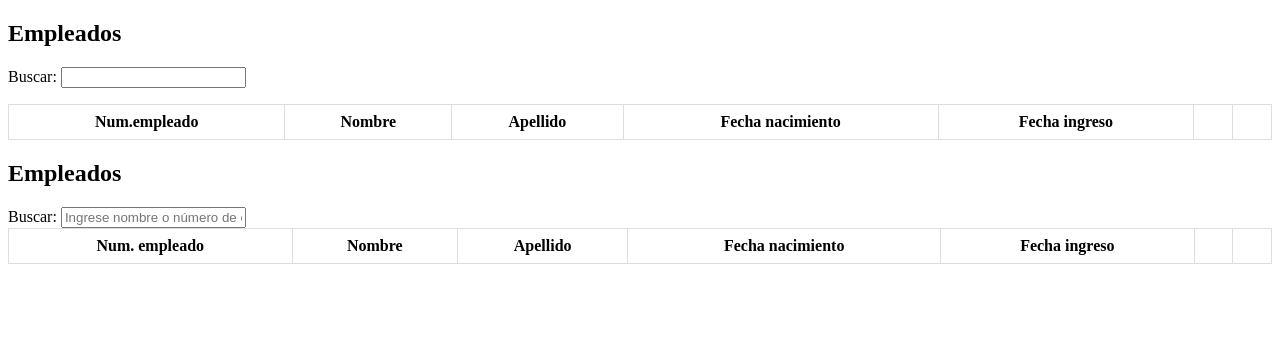
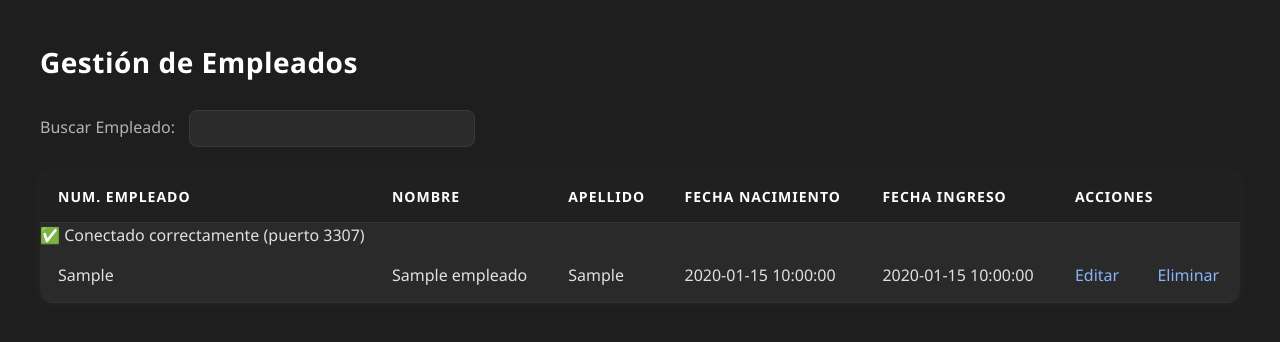
Before and after one commit to CaballeroUrrego/almacen, a PHP site: page / in a window 1280 px wide. Shown: the top 342 px of the page. Run offline with PHP 8.4, Linux system fonts and the light colour scheme; tables that the repository leaves empty or names only in its code hold one stand-in row (values such as "Sample post"); lists and menus that the app fills with data are empty.

Commit message:
Resuelto

```diff
--- a/config.php
+++ b/config.php
@@ -5,4 +5,3 @@ if (!$conn) {
     die("Connection failed: " . mysqli_connect_error());
 }
 echo "✅ Conectado correctamente (puerto 3307)";
-?>
--- a/css/styles.css
+++ b/css/styles.css
@@ -1,10 +1,114 @@
-table,
+/* ================================
+   MODO OSCURO TIPO NOTION
+   ================================ */
+
+body {
+  background-color: #1e1e1e;
+  color: #e0e0e0;
+  font-family: "Segoe UI", system-ui, sans-serif;
+  margin: 40px;
+  line-height: 1.6;
+}
+
+/* Encabezado principal */
+h2 {
+  color: #ffffff;
+  font-size: 28px;
+  font-weight: 600;
+  margin-bottom: 25px;
+  letter-spacing: 0.5px;
+}
+
+/* Contenedor del buscador */
+.search-container {
+  margin-bottom: 25px;
+}
+
+label {
+  color: #b3b3b3;
+  font-weight: 500;
+  margin-right: 10px;
+}
+
+/* Input de búsqueda */
+input[type="text"] {
+  background-color: #2b2b2b;
+  color: #f0f0f0;
+  border: 1px solid #3a3a3a;
+  padding: 10px 12px;
+  border-radius: 8px;
+  width: 260px;
+  transition: all 0.3s ease;
+}
+
+input[type="text"]:focus {
+  outline: none;
+  border-color: #6366f1;
+  background-color: #252525;
+  box-shadow: 0 0 0 2px rgba(99, 102, 241, 0.3);
+}
+
+/* Tabla */
+.table-container {
+  overflow-x: auto;
+  border-radius: 12px;
+  box-shadow: 0 0 10px rgba(255, 255, 255, 0.05);
+}
+
+table {
+  width: 100%;
+  border-collapse: collapse;
+  background-color: #2a2a2a;
+  border-radius: 12px;
+  overflow: hidden;
+}
+
+thead {
+  background-color: #202020;
+  color: #ffffff;
+  text-transform: uppercase;
+  font-size: 14px;
+  letter-spacing: 1px;
+}
+
 th,
 td {
-  border: 1px solid #ddd;
-  padding: 8px;
+  padding: 14px 18px;
+  text-align: left;
+  border-bottom: 1px solid #333;
 }
-table {
-  border-collapse: collapse;
-  width: 100%;
+
+tbody tr:hover {
+  background-color: #333333;
+  transition: background-color 0.3s ease;
 }
+
+/* Enlaces de acción */
+a {
+  color: #8ab4f8;
+  text-decoration: none;
+  font-weight: 500;
+  transition: color 0.3s ease;
+}
+
+a:hover {
+  color: #a5b4fc;
+}
+
+/* ================================
+   RESPONSIVE
+   ================================ */
+@media (max-width: 768px) {
+  body {
+    margin: 20px;
+  }
+
+  table {
+    font-size: 14px;
+  }
+
+  input[type="text"] {
+    width: 100%;
+    margin-top: 10px;
+  }
+}
--- a/index.php
+++ b/index.php
@@ -4,68 +4,20 @@
 <head>
     <meta charset="UTF-8">
     <meta name="viewport" content="width=device-width, initial-scale=1.0">
-    <title>Almacen</title>
-
+    <title>Almacén de Empleados</title>
     <link rel="stylesheet" href="css/styles.css">
 </head>
 
 <body>
 
+    <h2>Gestión de Empleados</h2>
 
+    <div class="search-container">
+        <label for="campo">Buscar Empleado:</label>
+        <input type="text" name="campo" id="campo" onkeyup="getData()">
+    </div>
 
-    <h2>Empleados</h2>
-
-    <form action="" method="post">
-        <label for="campo">Buscar:</label>
-        <input type="text" name="campo" id="campo">
-
-
-
-    </form>
-
-    <p>
-    </p>
-
-
-    <table>
-        <thead>
-            <th>Num.empleado</th>
-
-            <th>Nombre</th>
-            <th>Apellido</th>
-            <th>Fecha nacimiento</th>
-            <th>Fecha ingreso</th>
-            <th></th>
-            <th></th>
-
-
-
-        </thead>
-        <tbody id="content">
-
-        </tbody>
-    </table>
-
-
-    <!DOCTYPE html>
-    <html lang="es">
-
-    <head>
-        <meta charset="UTF-8">
-        <meta name="viewport" content="width=device-width, initial-scale=1.0">
-        <title>Almacén</title>
-        <link rel="stylesheet" href="css/styles.css">
-    </head>
-
-    <body>
-
-        <h2>Empleados</h2>
-
-        <form id="formulario" method="post">
-            <label for="campo">Buscar:</label>
-            <input type="text" name="campo" id="campo" placeholder="Ingrese nombre o número de empleado">
-        </form>
-
+    <div class="table-container">
         <table>
             <thead>
                 <tr>
@@ -74,19 +26,53 @@
                     <th>Apellido</th>
                     <th>Fecha nacimiento</th>
                     <th>Fecha ingreso</th>
-                    <th></th>
-                    <th></th>
+                    <th colspan="2">Acciones</th>
                 </tr>
             </thead>
-            <tbody id="content"></tbody>
+            <tbody id="content">
+            </tbody>
         </table>
+    </div>
 
-        <!-- Aquí enlazamos el JavaScript -->
-        <script src="js/script.js"></script>
+    <script>
+        /**
+         * Realiza una solicitud POST a load.php para obtener los datos de empleados.
+         * Se activa con cada tecleo en el campo de búsqueda y al cargar la página.
+         */
+        const getData = () => {
+            const input = document.getElementById("campo").value;
+            const content = document.getElementById("content");
+            const url = "load.php";
 
-    </body>
+            // Usamos FormData para enviar el campo de búsqueda como POST
+            const formData = new FormData();
+            formData.append('campo', input);
 
-    </html>
+            fetch(url, {
+                    method: "POST",
+                    body: formData
+                })
+                // 1. Manejar la respuesta. Esperamos TEXTO (HTML) de PHP.
+                .then(response => {
+                    if (!response.ok) {
+                        throw new Error(`Error HTTP: ${response.status}`);
+                    }
+                    return response.text();
+                })
+                // 2. Insertar el HTML devuelto por PHP en el cuerpo de la tabla
+                .then(data => {
+                    content.innerHTML = data;
+                })
+                // 3. Capturar y notificar cualquier error de la conexión o del servidor
+                .catch(err => {
+                    console.error("Error al cargar los datos:", err);
+                    content.innerHTML = `<tr><td colspan="7">Error al cargar datos: ${err.message}</td></tr>`;
+                });
+        }
+
+        // Cargar los datos de los empleados automáticamente al inicio de la página
+        getData();
+    </script>
 
 </body>
 
--- a/js/script.js
+++ /dev/null
@@ -1,16 +0,0 @@
-
-function getData(){
-    let data =document.getElementById("input").value
-    let content = document.getElementById("content")
-    let url = "load.php"
-    let formadata = new FormData()
-    formadata.append("campo",input)
-
-    fetch (url,{
-        method: "POST",
-        body: formadata }).then(response => response.json())
-    .then (data => {
-        content.innerHTML = data.result
-
-    }).catch(error => console.error('Error:', error));
-}
--- a/load.php
+++ b/load.php
@@ -1,40 +1,88 @@
 <?php
-require_once 'config.php';
+// ¡IMPORTANTE! Este encabezado debe eliminarse si el JavaScript usa response.text().
+// Si tu JS usa .text(), borra la siguiente línea y el json_encode al final.
+// header('Content-Type: application/json');
 
-$column = [
+require_once 'config.php'; // Asume que $conn es una instancia de mysqli
+
+// Columnas a mostrar
+$columns = [
     "no_emp",
-    "fecha_nacimiento",
     "nombre",
     "apellido",
+    "fecha_nacimiento",
     "fecha_ingreso"
 ];
 
 $table = "empleados";
-$campo = isset($_POST['campo']) ? ($_POST['campo']) : null;
-
-$sql = "SELECT " . implode(", ", $column) . " FROM $table";
-$resultado = $conn->query($sql);
-$num_rows = $resultado->num_rows;
+// Obtener el campo de búsqueda. Ya NO se usa real_escape_string() aquí.
+$campo = isset($_POST['campo']) ? $_POST['campo'] : '';
 
 $html = "";
+$bindParams = [];
+$bindTypes = '';
 
-if ($num_rows > 0) {
-    while ($row = $resultado->fetch_assoc()) {
-        $html .= "<tr>";
-        $html .= "<td>" . $row['no_emp'] . "</td>";
-        $html .= "<td>" . $row['fecha_nacimiento'] . "</td>";
-        $html .= "<td>" . $row['nombre'] . "</td>";
-        $html .= "<td>" . $row['apellido'] . "</td>";
-        $html .= "<td>" . $row['fecha_ingreso'] . "</td>";
-        $html .= "<td><a href='#'>Editar</a></td>";
-        $html .= "<td><a href='#'>Eliminar</a></td>";
-        $html .= "</tr>";
-    }
-} else {
-    $html .= "<tr>";
-    $html .= "<td colspan='7'>No hay registros</td>";
-    $html .= "</tr>";
+// 1. Construcción de la consulta SQL con marcadores de posición (?)
+$sql = "SELECT " . implode(", ", $columns) . " FROM $table";
+
+// Si hay búsqueda, preparar la cláusula WHERE de forma segura
+if (!empty($campo)) {
+    // Usamos marcadores de posición (?) en la consulta
+    $sql .= " WHERE nombre LIKE ? OR apellido LIKE ? OR no_emp LIKE ?";
+
+    // Preparamos el valor de búsqueda para bind_param
+    $param = "%" . $campo . "%";
+
+    // Configuramos los parámetros: 'sss' significa tres cadenas (strings)
+    $bindParams = [$param, $param, $param];
+    $bindTypes = 'sss';
 }
 
-echo json_encode($html, JSON_UNESCAPED_UNICODE);
-?>
+// 2. Preparación de la sentencia
+if ($stmt = $conn->prepare($sql)) {
+
+    // 3. Vinculación de parámetros (si existen)
+    if (!empty($bindParams)) {
+        // Necesario para pasar un array de referencias a bind_param
+        $a_params = array();
+        $a_params[] = &$bindTypes;
+        for ($i = 0; $i < count($bindParams); $i++) {
+            $a_params[] = &$bindParams[$i];
+        }
+        call_user_func_array(array($stmt, 'bind_param'), $a_params);
+    }
+
+    // 4. Ejecución de la sentencia
+    $stmt->execute();
+    $resultado = $stmt->get_result(); // Obtener el resultado de la ejecución
+
+    // 5. Generación segura del HTML
+    if ($resultado->num_rows > 0) {
+        while ($row = $resultado->fetch_assoc()) {
+            $html .= "<tr>";
+            // Usamos htmlspecialchars() para prevenir XSS al mostrar los datos
+            $html .= "<td>" . htmlspecialchars($row['no_emp']) . "</td>";
+            $html .= "<td>" . htmlspecialchars($row['nombre']) . "</td>";
+            $html .= "<td>" . htmlspecialchars($row['apellido']) . "</td>";
+            $html .= "<td>" . htmlspecialchars($row['fecha_nacimiento']) . "</td>";
+            $html .= "<td>" . htmlspecialchars($row['fecha_ingreso']) . "</td>";
+
+            // Enlaces de acción (usa el no_emp en la URL)
+            $html .= "<td><a href='editar.php?id=" . urlencode($row['no_emp']) . "'>Editar</a></td>";
+            $html .= "<td><a href='eliminar.php?id=" . urlencode($row['no_emp']) . "'>Eliminar</a></td>";
+            $html .= "</tr>";
+        }
+    } else {
+        $html .= "<tr><td colspan='7'>No se encontraron registros.</td></tr>";
+    }
+
+    $stmt->close();
+} else {
+    // Manejo de errores en la preparación (útil para depuración)
+    $html .= "<tr><td colspan='7'>Error al preparar la consulta.</td></tr>";
+}
+
+// 6. Devolver el resultado
+// Ya que en tu HTML corregido usamos response.text(), devolvemos la cadena HTML directamente.
+echo $html;
+// ANTES (incorrecto para tu JS corregido): echo json_encode($html, JSON_UNESCAPED_UNICODE);
```
Also changed, not shown: playground-1.mongodb.js (deleted, +0 -95 lines).
